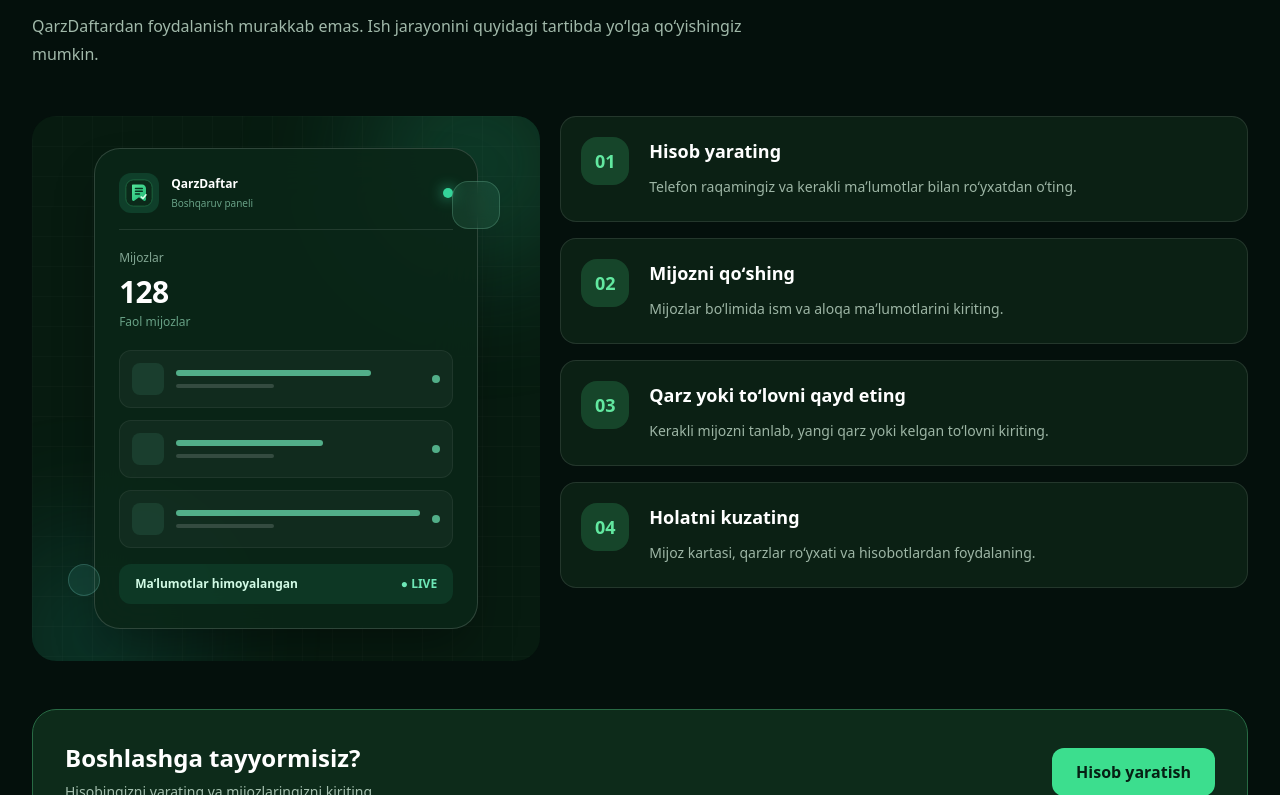
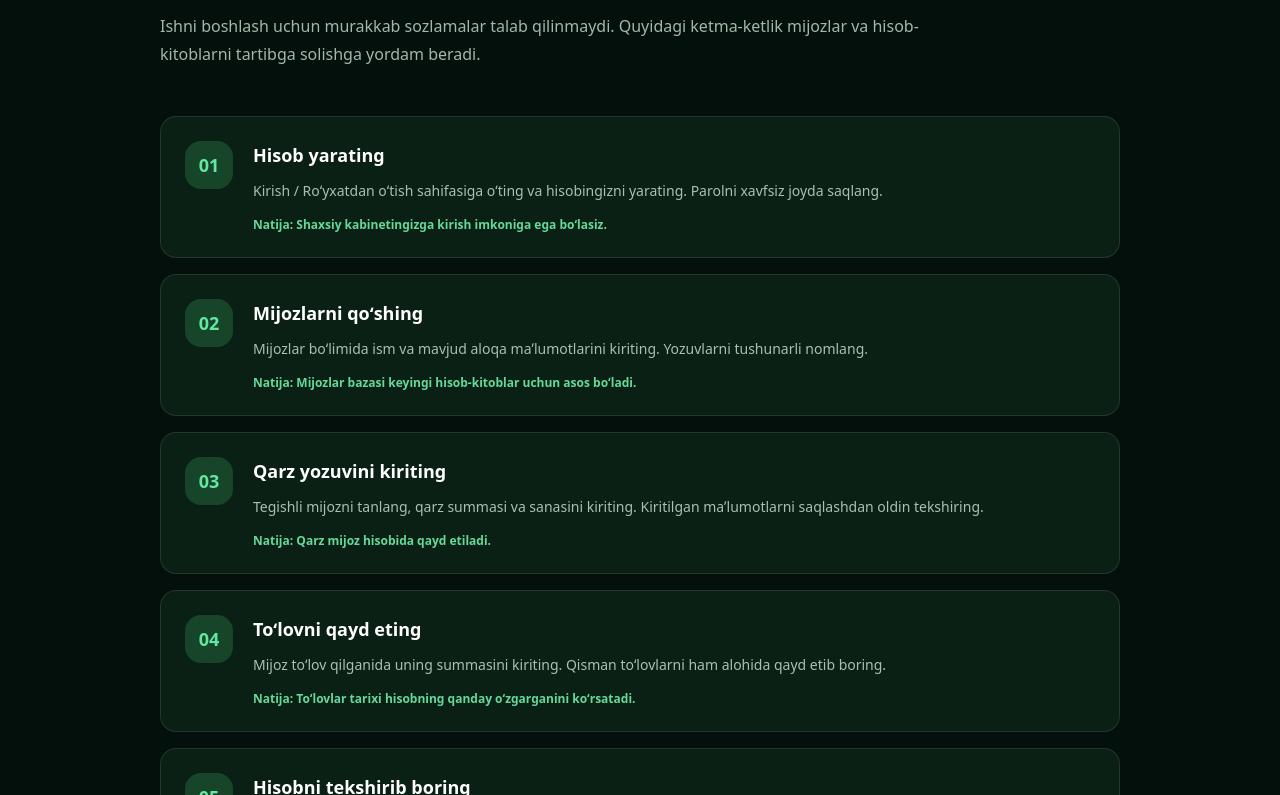
Before and after one commit to i04728109-cell/qarzdaftar, a Next.js app: page /how-it-works in a window 1280 px wide. Shown: the part 205-1000 px from the top of the page. Built offline with nearby package versions, Linux system fonts and the light colour scheme.

Commit message:
Expand QarzDaftar usage guide

```diff
--- a/src/app/how-it-works/page.tsx
+++ b/src/app/how-it-works/page.tsx
@@ -1,5 +1,18 @@
 import Link from "next/link";
 import { MarketingFrame, SectionHeading } from "@/components/Marketing";
-import MarketingPhoto from "@/components/MarketingPhoto";
-const steps=[["Hisob yarating","Telefon raqamingiz va kerakli maʼlumotlar bilan roʻyxatdan oʻting."],["Mijozni qoʻshing","Mijozlar boʻlimida ism va aloqa maʼlumotlarini kiriting."],["Qarz yoki toʻlovni qayd eting","Kerakli mijozni tanlab, yangi qarz yoki kelgan toʻlovni kiriting."],["Holatni kuzating","Mijoz kartasi, qarzlar roʻyxati va hisobotlardan foydalaning."]];
-export default function HowPage(){return <MarketingFrame><section className="mx-auto max-w-7xl px-5 py-16 lg:px-8"><SectionHeading eyebrow="Qanday ishlaydi?" title="Bir necha oddiy qadamda boshlang" text="QarzDaftardan foydalanish murakkab emas. Ish jarayonini quyidagi tartibda yoʻlga qoʻyishingiz mumkin."/><div className="mt-12 grid gap-5 lg:grid-cols-[.85fr_1.15fr]"><div className="overflow-hidden rounded-3xl"><MarketingPhoto spriteIndex={0} alt="Sotuvchi QarzDaftar ilovasi orqali mijoz bilan ishlamoqda" className="h-full min-h-[350px] w-full"/></div><div className="space-y-4">{steps.map(([t,d],i)=><div key={t} className="flex gap-5 rounded-2xl border border-white/10 bg-[#0b2014] p-5"><div className="grid h-12 w-12 shrink-0 place-items-center rounded-2xl bg-[#16452a] text-lg font-black text-[#62e8a0]">0{i+1}</div><div><h2 className="text-lg font-bold text-white">{t}</h2><p className="mt-2 text-sm leading-7 text-[#9db5a5]">{d}</p></div></div>)}</div></div><div className="mt-12 flex flex-col items-center justify-between gap-5 rounded-3xl border border-[#286a44] bg-[#0d2b1a] p-8 sm:flex-row"><div><h2 className="text-2xl font-black text-white">Boshlashga tayyormisiz?</h2><p className="mt-2 text-sm text-[#a5c0af]">Hisobingizni yarating va mijozlaringizni kiriting.</p></div><Link href="/login?next=/app" className="rounded-xl bg-[#3cde8e] px-6 py-3 font-bold text-[#062014]">Hisob yaratish</Link></div></section></MarketingFrame>}
+
+const steps = [
+ ["Hisob yarating", "Kirish / Roʻyxatdan oʻtish sahifasiga oʻting va hisobingizni yarating. Parolni xavfsiz joyda saqlang.", "Shaxsiy kabinetingizga kirish imkoniga ega boʻlasiz."],
+ ["Mijozlarni qoʻshing", "Mijozlar boʻlimida ism va mavjud aloqa maʼlumotlarini kiriting. Yozuvlarni tushunarli nomlang.", "Mijozlar bazasi keyingi hisob-kitoblar uchun asos boʻladi."],
+ ["Qarz yozuvini kiriting", "Tegishli mijozni tanlang, qarz summasi va sanasini kiriting. Kiritilgan maʼlumotlarni saqlashdan oldin tekshiring.", "Qarz mijoz hisobida qayd etiladi."],
+ ["Toʻlovni qayd eting", "Mijoz toʻlov qilganida uning summasini kiriting. Qisman toʻlovlarni ham alohida qayd etib boring.", "Toʻlovlar tarixi hisobning qanday oʻzgarganini koʻrsatadi."],
+ ["Hisobni tekshirib boring", "Mijoz kartasi, qarzlar roʻyxati va mavjud hisobotlarni vaqti-vaqti bilan tekshiring.", "Maʼlumotlar tartibli va dolzarb boʻlib turadi."]
+];
+
+export default function HowPage() {
+ return <MarketingFrame><section className="mx-auto max-w-5xl px-5 py-16 lg:px-8">
+  <SectionHeading eyebrow="Qanday ishlaydi?" title="QarzDaftardan foydalanish bosqichlari" text="Ishni boshlash uchun murakkab sozlamalar talab qilinmaydi. Quyidagi ketma-ketlik mijozlar va hisob-kitoblarni tartibga solishga yordam beradi." />
+  <div className="mt-12 space-y-4">{steps.map(([title,desc,result],i)=><article key={title} className="flex gap-5 rounded-2xl border border-white/10 bg-[#0b2014] p-6"><div className="grid h-12 w-12 shrink-0 place-items-center rounded-2xl bg-[#16452a] text-lg font-black text-[#62e8a0]">0{i+1}</div><div><h2 className="text-lg font-bold text-white">{title}</h2><p className="mt-2 text-sm leading-7 text-[#a9c0b1]">{desc}</p><p className="mt-3 text-xs font-semibold text-[#65d99a]">Natija: {result}</p></div></article>)}</div>
+  <div className="mt-12 rounded-3xl border border-[#286a44] bg-[#0d2b1a] p-8"><h2 className="text-2xl font-black text-white">Hisob-kitobni muntazam tekshiring</h2><p className="mt-3 text-sm leading-7 text-[#a9c4b3]">Yozuvlarni vaqtida kiritish va toʻlovlarni darhol qayd etish maʼlumotlarning aniqligini saqlashga yordam beradi. Notoʻgʻri summa yoki mijoz tanlangan boʻlsa, saqlashdan oldin qayta tekshiring.</p><Link href="/login?next=/app" className="mt-6 inline-flex rounded-xl bg-[#3cde8e] px-6 py-3 font-bold text-[#062014]">Hisob yaratish</Link></div>
+ </section></MarketingFrame>;
+}
```
